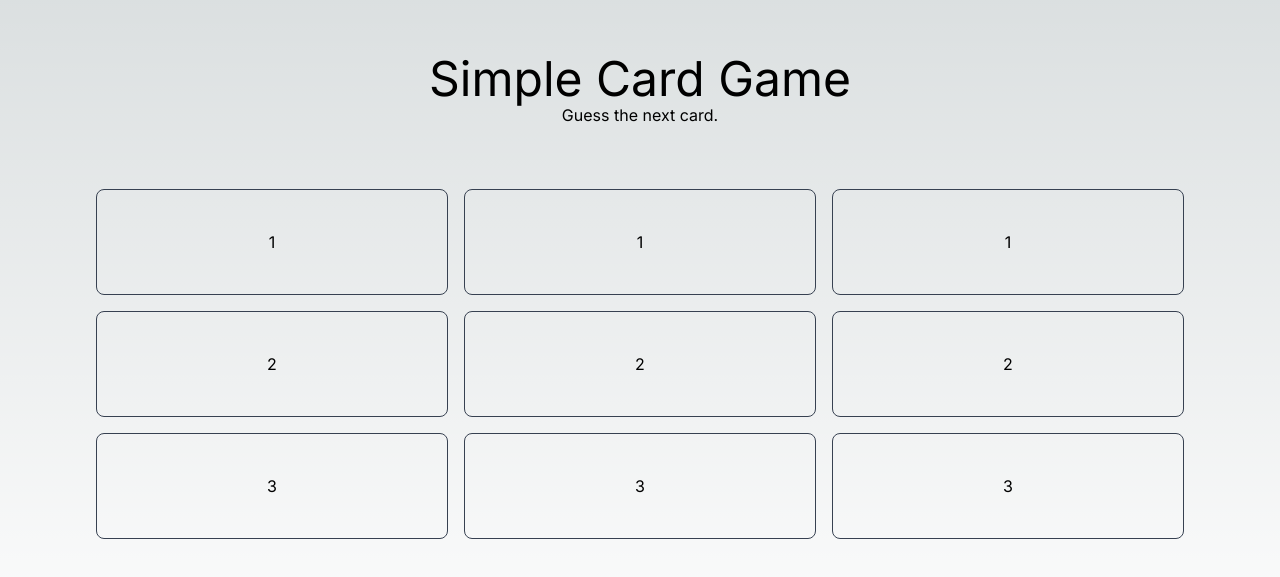
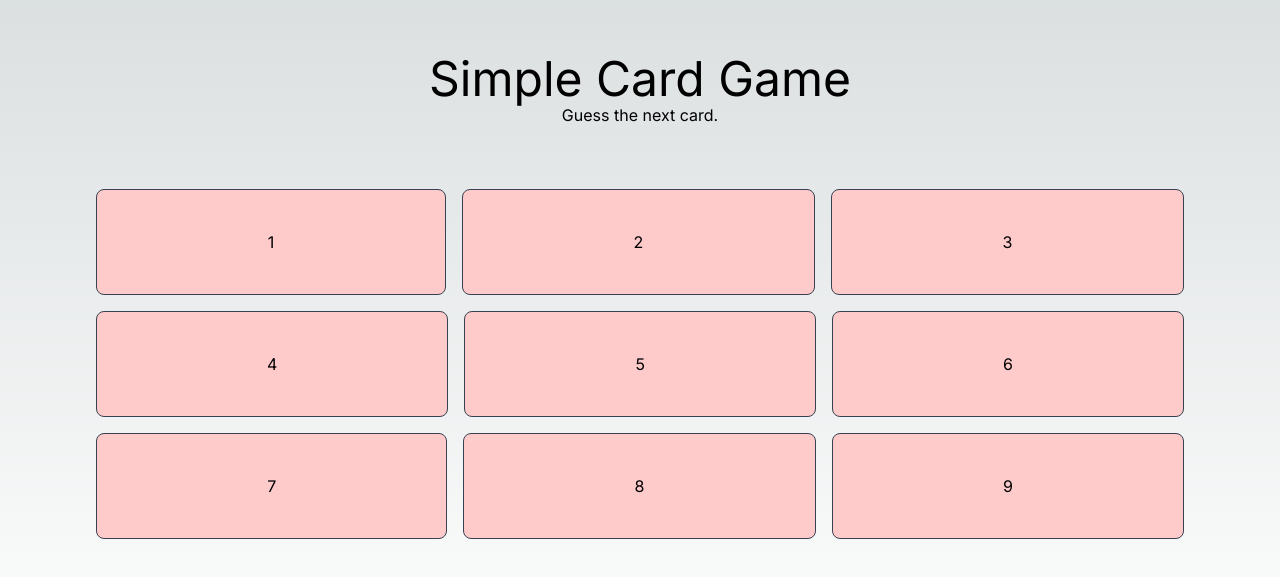
Before and after one commit to edwinfernaldy/simple-card-game, a Next.js app: page / in a window 1280 px wide. Shown: the part 103-680 px from the top of the page. Built offline with nearby package versions, Linux system fonts and the light colour scheme.

Commit message:
add random

```diff
--- a/src/components/Board.tsx
+++ b/src/components/Board.tsx
@@ -1,25 +1,47 @@
+"use client";
+
+import { useState } from "react";
+
+function getRandomInt(max: number) {
+  return Math.floor(Math.random() * max);
+}
+
 export default function Board() {
-  const matrix = [
-    [1, 1, 1],
-    [2, 2, 2],
-    [3, 3, 3]
-  ];
+  const [mat, setMat] = useState([
+    [1, 2, 3],
+    [4, 5, 6],
+    [7, 8, 9]
+  ]);
+
+  const handleClick = (r: number, c: number) => {
+    let random = getRandomInt(13);
+
+    if (random == 0) {
+      random++;
+    }
+
+    let tmp = [...mat];
+    tmp[r][c] = random;
+
+    setMat(tmp);
+  };
 
   return (
     <div className='grid grid-flow-row gap-4'>
-      {matrix.map((data, i) => {
+      {mat.map((data, i) => {
         return (
           <div key={i} className='grid grid-flow-col gap-4'>
-            {data.map((data, i) => {
-              return (
-                <div
-                  className='border flex cursor-pointer flex-col justify-center text-center border-gray-700 rounded-lg p-10'
-                  key={i}
-                >
-                  {data}
-                </div>
-              );
-            })}
+            {data.map((data, j) => (
+              <button
+                className='border bg-red-200 text-black hover:scale-105 transition-all flex cursor-pointer justify-center text-center border-gray-700 rounded-lg p-10'
+                key={j}
+                onClick={() => {
+                  handleClick(i, j);
+                }}
+              >
+                {data}
+              </button>
+            ))}
           </div>
         );
       })}
```
